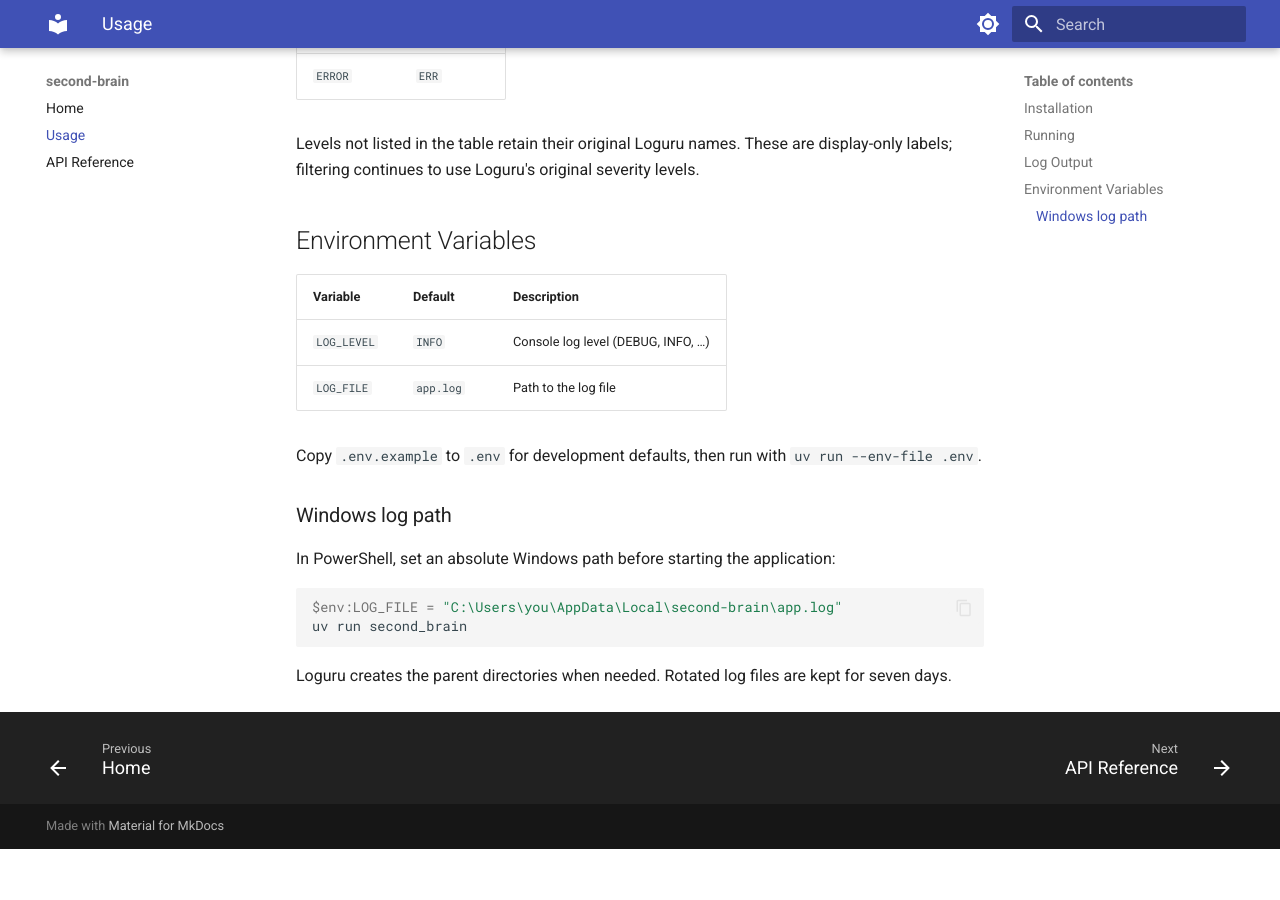
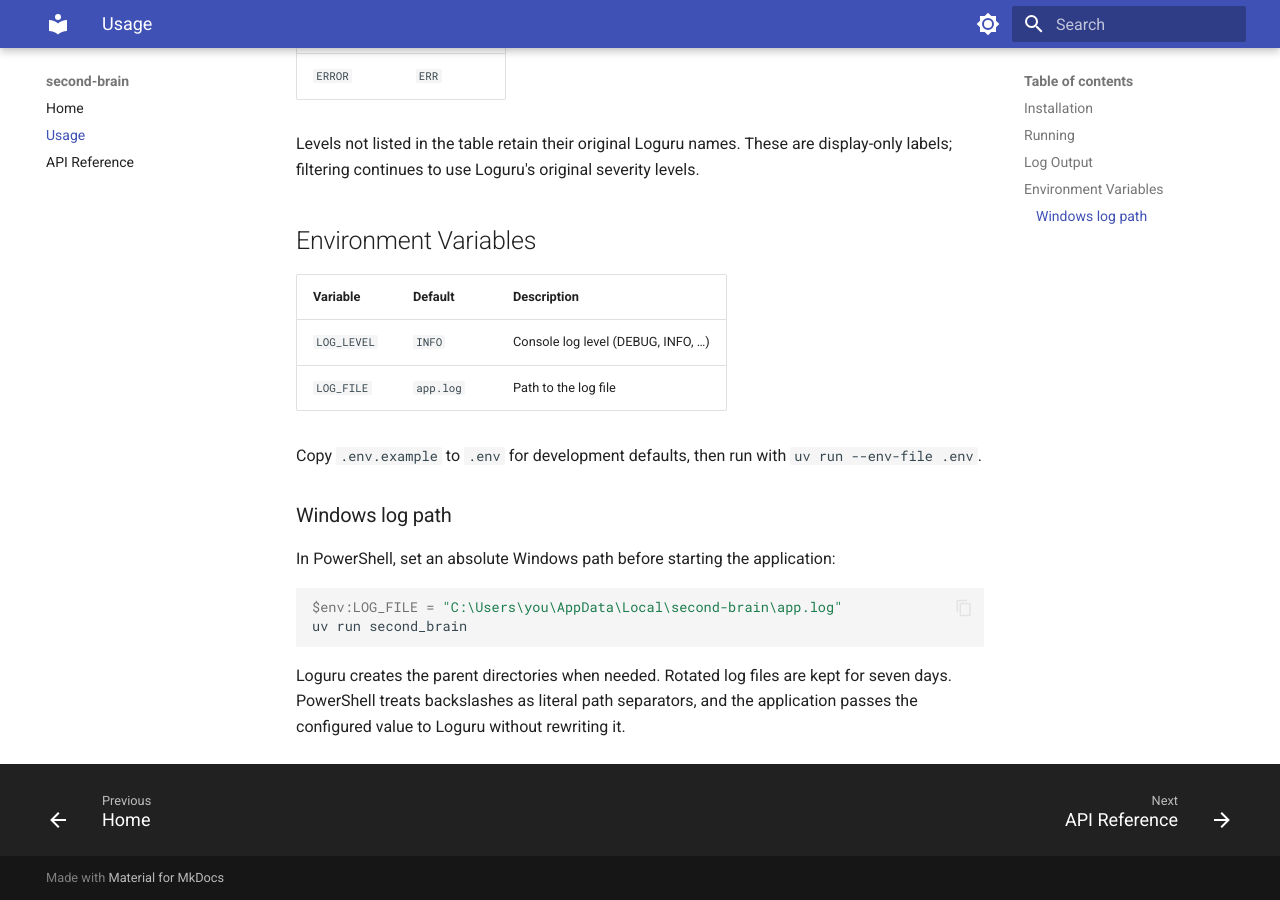
Before and after one commit to dhawangg-uw/second_brain, an MkDocs documentation site: the page built from docs/usage.md, in a window 1280 px wide and 900 px high, scrolled down 1053 px. Built offline with MkDocs 1.6.1 and Material for MkDocs 9.7.7, drawn with Linux system fonts in a browser that asks for light colours; before the commit the page ends 1902 px from its top, so only the background shows below that.

Commit message:
Validate Windows log path passthrough

````diff
--- a/docs/usage.md
+++ b/docs/usage.md
@@ -67,4 +67,5 @@
 ```
 
 Loguru creates the parent directories when needed. Rotated log files are kept
-for seven days.
+for seven days. PowerShell treats backslashes as literal path separators, and
+the application passes the configured value to Loguru without rewriting it.
````
Also changed, not shown: 1 other file.
